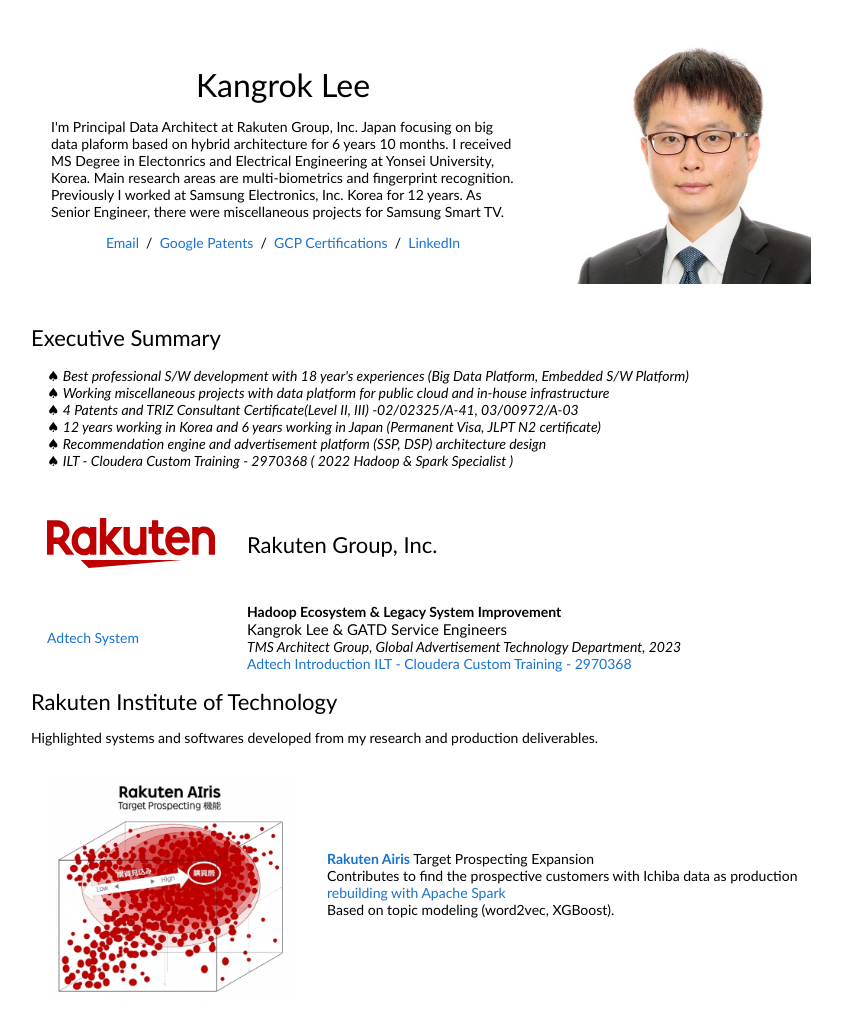
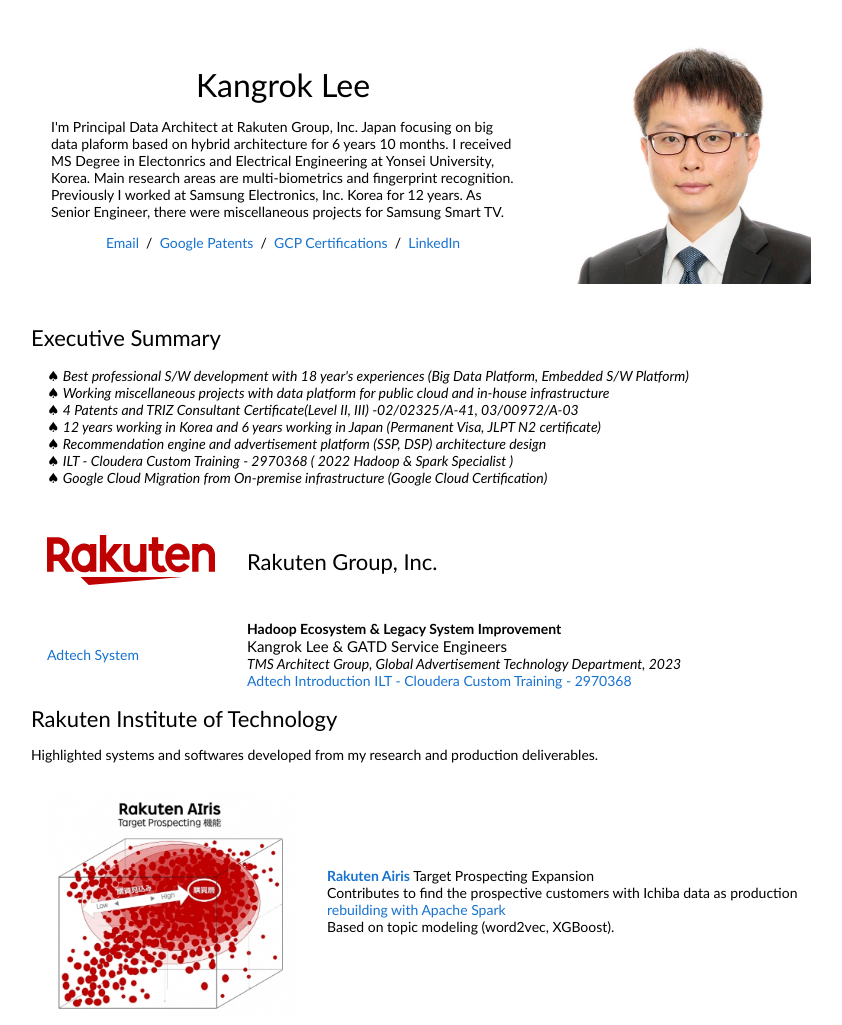
Before and after one commit to leekangrok01/leek031.github.io, a plain HTML site: page index.html in a window 1280 px wide. Shown: the top 1025 px of the page, without its empty margins (209-1051 px from the left). Drawn offline with Linux system fonts and the light colour scheme.

Commit message:
Update index.html

```diff
--- a/index.html
+++ b/index.html
@@ -53,6 +53,7 @@
                   <em>♠ 12 years working in Korea and 6 years working in Japan (Permanent Visa, JLPT N2 certificate) </em> <br>
                   <em>♠ Recommendation engine and advertisement platform (SSP, DSP) architecture design </em> <br>
                   <em>♠ ILT - Cloudera Custom Training - 2970368 ( 2022 Hadoop & Spark Specialist )</em> <br>
+		  <em>♠ Google Cloud Migration from On-premise infrastructure (Google Cloud Certification)</em> <br>
                 </td>
               </tr>
 
```
